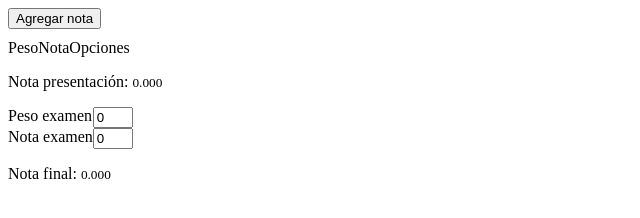
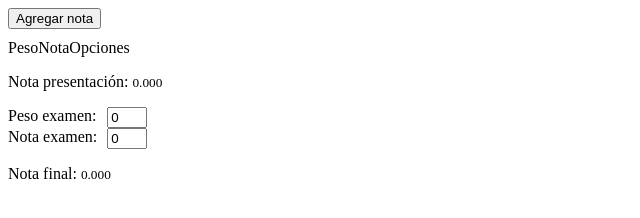
Before and after one commit to BlueKraken/Planner, a website with bundled scripts: page src/index.html in a window 1280 px wide. Shown: the full height of the page, 0-640 px from the left. Built offline with nearby package versions, Linux system fonts and the light colour scheme.

Commit message:
Modifica markup de NotebookController
Limpia comentarios en NotebookController

```diff
--- a/src/notebook-component/controller.js
+++ b/src/notebook-component/controller.js
@@ -123,7 +123,7 @@ const markup = () => html`
 </p>
 
 <div id="exam-grid">
-    <label for="exam-weight">Peso examen</label>
+    <label for="exam-weight">Peso examen:</label>
     <input
         type="number"
         min="0"
@@ -132,7 +132,7 @@ const markup = () => html`
         value="${controller.notebook.exam.weight}"
         @input="${controller.setExamWeight.bind(controller)}">
 
-    <label for="exam-score">Nota examen</label>
+    <label for="exam-score">Nota examen:</label>
     <input
         type="number"
         min="0"
@@ -152,7 +152,6 @@ const markup = () => html`
 
 const generateCalificationRow = (calification, key) => {
     const weightInputEl = document.createElement('input');
-    // weightInputEl.classList.add('grid-item');
     weightInputEl.setAttribute('type', 'number');
     weightInputEl.setAttribute('min', '0');
     weightInputEl.setAttribute('max', '100');
@@ -162,7 +161,6 @@ const generateCalificationRow = (calification, key) => {
     });
 
     const scoreInputEl = document.createElement('input');
-    // scoreInputEl.classList.add('grid-item');
     scoreInputEl.setAttribute('type', 'number');
     scoreInputEl.setAttribute('min', '0');
     scoreInputEl.setAttribute('max', '7');
@@ -173,7 +171,6 @@ const generateCalificationRow = (calification, key) => {
     });
 
     const deleteButtonEl = document.createElement('button');
-    // deleteButtonEl.classList.add('grid-item');
     deleteButtonEl.textContent = 'Eliminar';
     deleteButtonEl.onclick = controller.deleteCalification.bind(controller, key)
 
--- a/src/notebook-component/notebook.css
+++ b/src/notebook-component/notebook.css
@@ -12,3 +12,7 @@
     display: grid;
     grid-template-columns: max-content max-content;
 }
+
+#califications-container #exam-grid > label {
+    margin: 0 10 0 0;
+}
```
